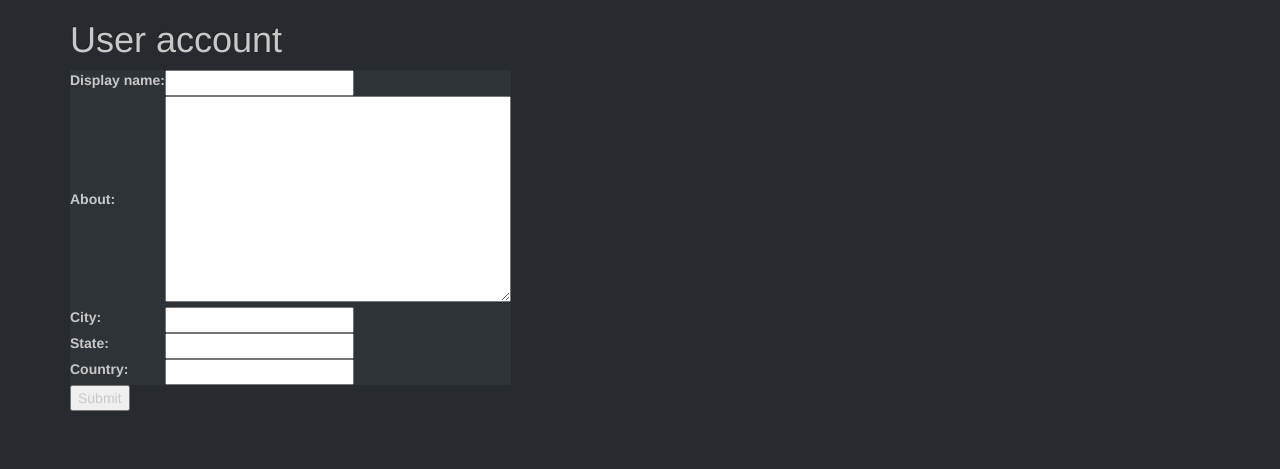
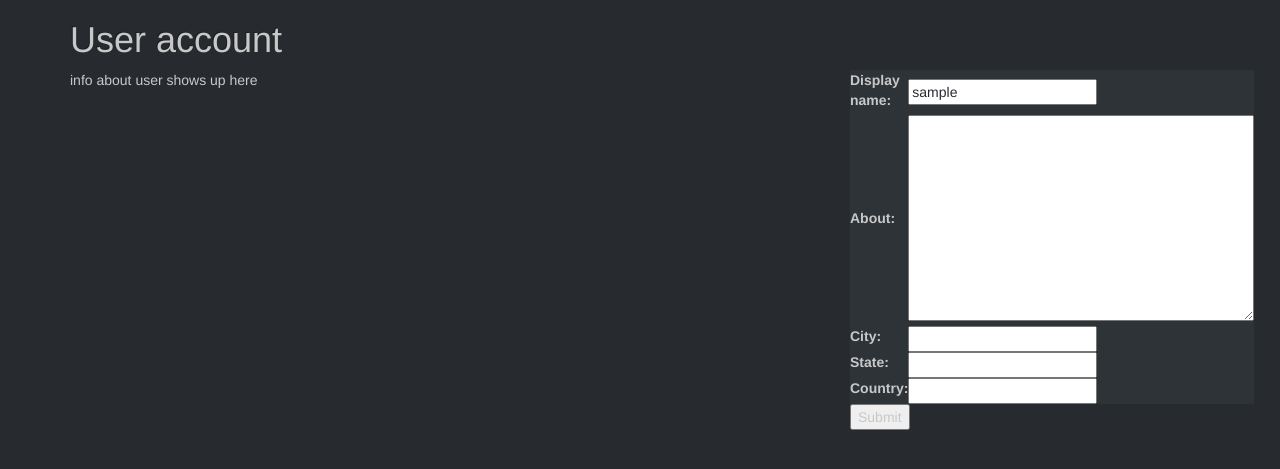
Before and after one commit to lplade/photo_cms, a Django app: page /user/profile/ in a window 1280 px wide. Shown: the top 469 px of the page. Run offline with Django 3.2, Linux system fonts and the light colour scheme; the visitor is signed in with stand-in values (Sample User, id 1); some libraries are stand-ins or nearby versions.

Commit message:
Getting photoroll views in place

```diff
--- a/photo_cms/dam/forms.py
+++ b/photo_cms/dam/forms.py
@@ -97,3 +97,4 @@ class UserProfileForm(forms.ModelForm):
     class Meta:
         model = Profile
         fields = ('display_name', 'about', 'city', 'state', 'country')
+        # TODO validate display_name to not blank
--- a/photo_cms/dam/models.py
+++ b/photo_cms/dam/models.py
@@ -80,6 +80,9 @@ class Profile(models.Model):
         if self.display_name is None or self.display_name == '':
             self.display_name = self.user.username
         super(Profile, self).save(*args, **kwargs)
+
+    def get_username(self):
+        return self.user.username
 
 
 class Gallery(models.Model):
--- a/photo_cms/dam/templates/dam/user_modify.html
+++ b/photo_cms/dam/templates/dam/user_modify.html
@@ -3,6 +3,14 @@
     <div class="row">
         <div class="col-md-12">
             <h1>User account</h1>
+        </div>
+    </div>
+    <div class="row">
+        <div class="col-sm-8">
+            <p>info about user shows up here</p>
+        </div>
+        <div class="col-sm-4">
+
             {% if profile %}
                 <form method="post" action="">
                     <!-- TODO bootstrapify this -->
--- a/photo_cms/dam/urls.py
+++ b/photo_cms/dam/urls.py
@@ -9,31 +9,49 @@ urlpatterns = [
 
     # Home page #
 
-    url(r'^$', views.index, name='index'),
+    url(r'^$', views.home, name='index'),
 
     # User #
 
+    # Publically accessible user profile
     url(
         r'^user/profile/(?P<user_k>\d+)/$',
         views_users.user_profile,
         name='user_profile'
     ),
 
+    # Edit Profile for logged in user
     url(
         r'^user/profile/$',
         views_users.my_user_profile,
         name='my_user_profile'
     ),
 
+    # Edit User for logged in user
     url(
         r'^user/modify_user/',
         views_users.modify_user,
         name='modify_user'
     ),
 
+    # Displayed after logging out
     url(
         r'^user/logout_message/',
         views_users.logout_message,
         name='logout_message'
+    ),
+
+    # Displays all the logged in user's photos
+    url(
+        r'^user/photoroll/(?P<user_k>\d+)/$',
+        views_users.my_photoroll,
+        name='user_photoroll'
+    ),
+
+    # Displays all the logged in user's galleries
+    url(
+        r'^user/galleries/(?P<user_k>\d+)/$',
+        views_users.my_galleries,
+        name='user_galleries'
     )
 ]
--- a/photo_cms/dam/views.py
+++ b/photo_cms/dam/views.py
@@ -7,6 +7,6 @@ from django.http import HttpResponse
 SITE_TITLE = 'Photos'
 
 
-def index(request):
+def home(request):
     return render(request, 'dam/home.html',
                   {'title': SITE_TITLE, })
--- a/photo_cms/dam/views_users.py
+++ b/photo_cms/dam/views_users.py
@@ -54,7 +54,12 @@ def my_user_profile(request):
                        'profile': profile,
                        'title': SITE_TITLE, })
     else:
-        form = UserProfileForm()
+        # If display_name is blank, pre-populate with username
+        if profile.display_name is None or profile.display_name == '':
+            form = UserProfileForm(
+                initial={'display_name': profile.user.username})
+        else:
+            form = UserProfileForm()
 
     return render(request, 'dam/user_modify.html',
                   {'form': form,
@@ -90,7 +95,20 @@ def modify_user(request):
 
 
 @login_required
-def photoroll(request, user_pk):
+def my_photoroll(request):
+    user = request.user
+    profile = request.user.profile
+    photos = Photo.objects.filter(owner=request.user)\
+        .order_by('created_datetime')  # TODO order by Exif created tag
+    return render(request, 'dam/user_photoroll.html', {
+        'title': SITE_TITLE,
+        'user': user,
+        'profile': profile,
+        'photos': photos
+    })
+
+@login_required
+def my_galleries(request):
     pass
 
 
--- a/photo_cms/photo_cms/settings.py
+++ b/photo_cms/photo_cms/settings.py
@@ -139,7 +139,7 @@ USE_TZ = True
 
 
 # Where user gets sent after successful login
-LOGIN_REDIRECT_URL = 'dam:my_user_profile'
+LOGIN_REDIRECT_URL = 'dam:my_photoroll'
 LOGOUT_REDIRECT_URL = 'dam:homepage'
 
 # Static files (CSS, JavaScript, Images)
--- a/photo_cms/photo_cms/urls.py
+++ b/photo_cms/photo_cms/urls.py
@@ -21,7 +21,11 @@ from django.conf.urls.static import static
 from dam import views, views_users
 
 urlpatterns = [
+    # Built-in Django admin interface
     url(r'^admin/', admin.site.urls),
+
+    # Login and logout are baked into auth.views
+    # We can override where their templates go
     url(r'^accounts/login/$',
         auth_views.login,
         {'template_name': 'dam/auth_login.html'},
@@ -30,7 +34,12 @@ urlpatterns = [
         auth_views.logout,
         {'template_name': 'dam/auth_logout.html'},
         name='logout'),
-    url(r'^register/$', views_users.register, name='register'),
+
+    url(r'^register/$',
+        views_users.register,
+        name='register'),
+
+    # check app-specific URLs for everything else
     url(r'^', include('dam.urls')),
 ]
 
```
